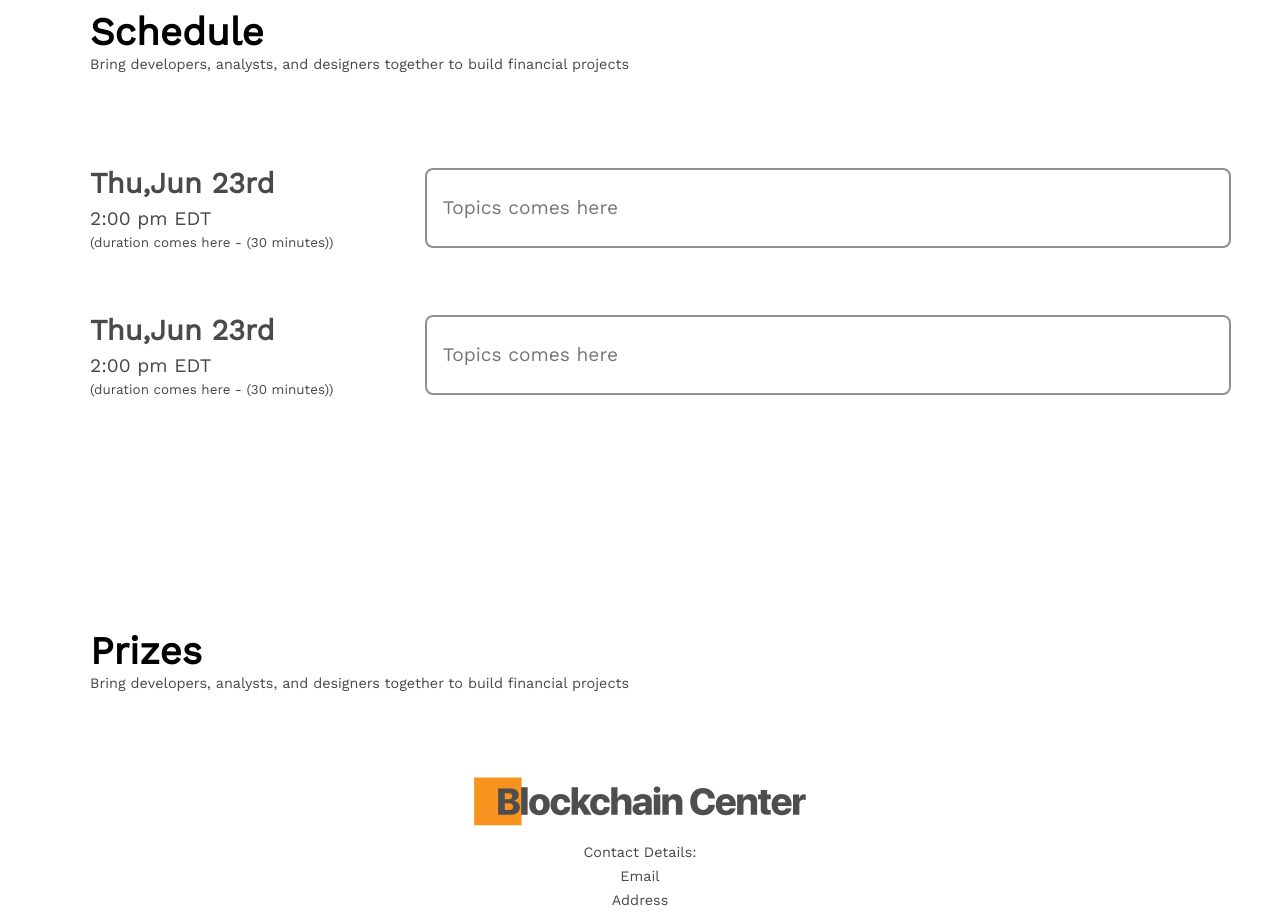
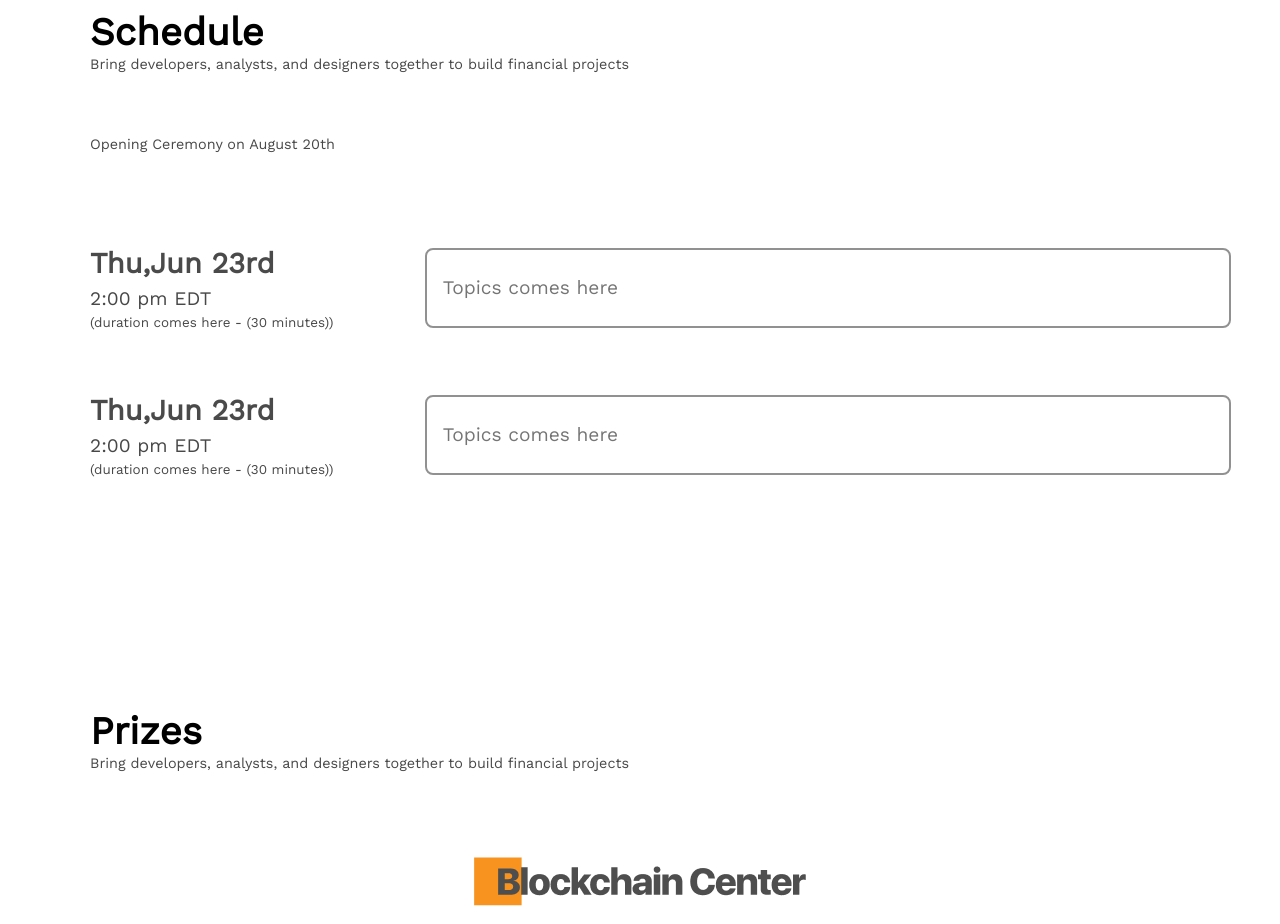
Before and after one commit to gaurav34-dev/blockchaincenter-hackathon-south-florida-website, a Next.js app: page / in a window 1280 px wide. Shown: the part 3940-4864 px from the top of the page. Built offline with nearby package versions, Linux system fonts and the light colour scheme.

Commit message:
opening ceremony

```diff
--- a/pages/index.js
+++ b/pages/index.js
@@ -156,6 +156,9 @@ Making the event possible!
 Bring developers, analysts, and designers
 together to build financial projects
 </div>
+<div className={styles.Schedulepara}>
+Opening Ceremony on August 20th
+</div>
 
 
 
--- a/styles/Home.module.css
+++ b/styles/Home.module.css
@@ -434,7 +434,6 @@ padding: 2%;
   display: flex;
 flex-direction: row;
 justify-content:start;
-padding: 0px;
 gap: 14px;
 flex-wrap: wrap;
 margin-left: 3%;
@@ -456,20 +455,8 @@ margin-left: 3%;
 
 }
 
-/*@media screen and (min-width: 600px) and (max-width: 1399px){
-  .sponsors{
-display: flex;
-flex-direction: row;
-justify-content:start;
-padding: 0px;
-gap: 14px;
-flex-wrap:wrap;
-margin-left: 3%;
 
-  }
-}*/
-
-@media screen and (min-width: 600px){
+@media screen and (min-width: 600px) and (max-width: 1396px){
   .sponsors{
      display: grid;
      grid-template-columns: auto auto auto auto;
```
